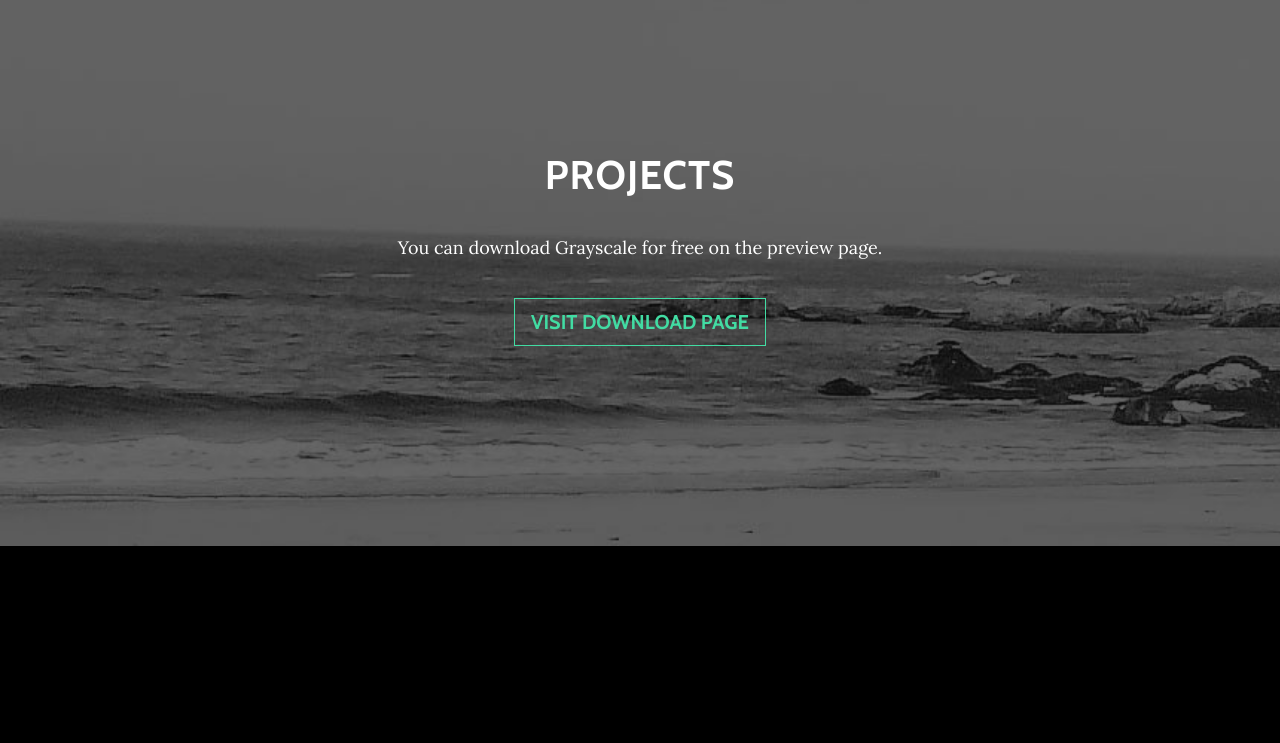
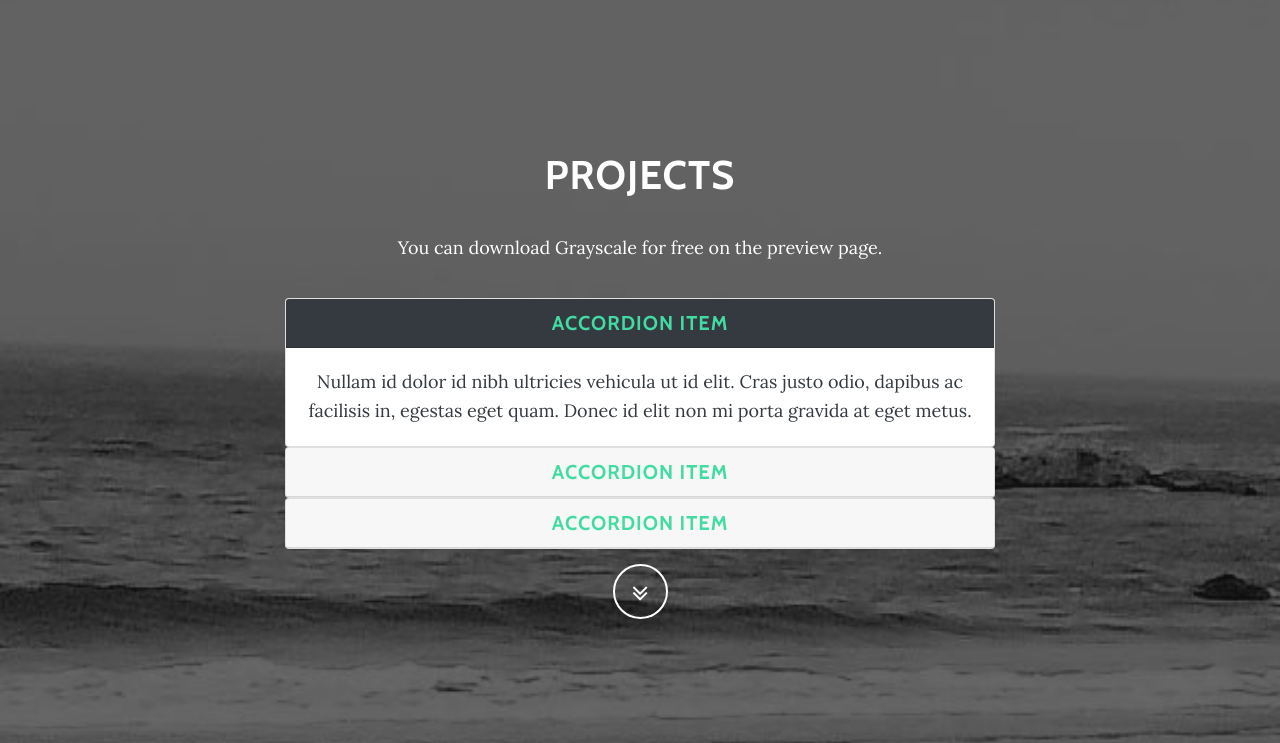
Before and after one commit to Ataru074/Ataru074.github.io, a plain HTML site: page index.html in a window 1280 px wide. Shown: the part 1670-2413 px from the top of the page. Drawn offline with nearby package versions, Linux system fonts and the light colour scheme; files whose address does not match are found by name.

Commit message:
Website update.

```diff
--- a/index.html
+++ b/index.html
@@ -30,7 +30,7 @@
             <div class="collapse navbar-collapse" id="navbarResponsive">
                 <ul class="nav navbar-nav ml-auto">
                     <li class="nav-item nav-link js-scroll-trigger"><a class="nav-link active js-scroll-trigger" href="#about">About</a></li>
-                    <li class="nav-item nav-link js-scroll-trigger"><a class="nav-link js-scroll-trigger" href="#download">Projects</a></li>
+                    <li class="nav-item nav-link js-scroll-trigger"><a class="nav-link js-scroll-trigger" href="#projects">Projects</a></li>
                     <li class="nav-item nav-link js-scroll-trigger"><a class="nav-link js-scroll-trigger" href="#contact">contact</a></li>
                 </ul>
             </div>
@@ -56,11 +56,43 @@
             </div>
         </div>
     </section>
-    <section id="download" class="download-section content-section text-center" style="background-image:url('assets/img/downloads-bg.jpg');">
+    <section id="projects" class="download-section content-section text-center" style="background-image:url('assets/img/downloads-bg.jpg');">
         <div class="container">
             <div class="col-lg-8 mx-auto">
                 <h1>Projects</h1>
-                <p>You can download Grayscale for free on the preview page.</p><button class="btn btn-primary btn-lg btn-default" type="button">visit download page</button></div>
+                <p>You can download Grayscale for free on the preview page.</p>
+                <div class="text-dark" role="tablist" id="accordion-1">
+                    <div class="card">
+                        <div class="card-header bg-dark" role="tab">
+                            <h5 class="mb-0"><a data-toggle="collapse" aria-expanded="true" aria-controls="accordion-1 .item-1" href="#accordion-1 .item-1">Accordion Item</a></h5>
+                        </div>
+                        <div class="collapse show item-1" role="tabpanel" data-parent="#accordion-1">
+                            <div class="card-body">
+                                <p class="card-text">Nullam id dolor id nibh ultricies vehicula ut id elit. Cras justo odio, dapibus ac facilisis in, egestas eget quam. Donec id elit non mi porta gravida at eget metus.</p>
+                            </div>
+                        </div>
+                    </div>
+                    <div class="card">
+                        <div class="card-header" role="tab">
+                            <h5 class="mb-0"><a data-toggle="collapse" aria-expanded="false" aria-controls="accordion-1 .item-2" href="#accordion-1 .item-2">Accordion Item</a></h5>
+                        </div>
+                        <div class="collapse item-2" role="tabpanel" data-parent="#accordion-1">
+                            <div class="card-body">
+                                <p class="card-text">Nullam id dolor id nibh ultricies vehicula ut id elit. Cras justo odio, dapibus ac facilisis in, egestas eget quam. Donec id elit non mi porta gravida at eget metus.</p>
+                            </div>
+                        </div>
+                    </div>
+                    <div class="card">
+                        <div class="card-header" role="tab">
+                            <h5 class="mb-0"><a data-toggle="collapse" aria-expanded="false" aria-controls="accordion-1 .item-3" href="#accordion-1 .item-3">Accordion Item</a></h5>
+                        </div>
+                        <div class="collapse item-3" role="tabpanel" data-parent="#accordion-1">
+                            <div class="card-body">
+                                <p class="card-text">Nullam id dolor id nibh ultricies vehicula ut id elit. Cras justo odio, dapibus ac facilisis in, egestas eget quam. Donec id elit non mi porta gravida at eget metus.</p>
+                            </div>
+                        </div>
+                    </div>
+                </div><a class="btn btn-link btn-circle" role="button" href="#contact"><i class="fa fa-angle-double-down animated"></i></a></div>
         </div>
     </section>
     <section id="contact" class="content-section text-center">
```
Also changed, not shown: 1 other file.
